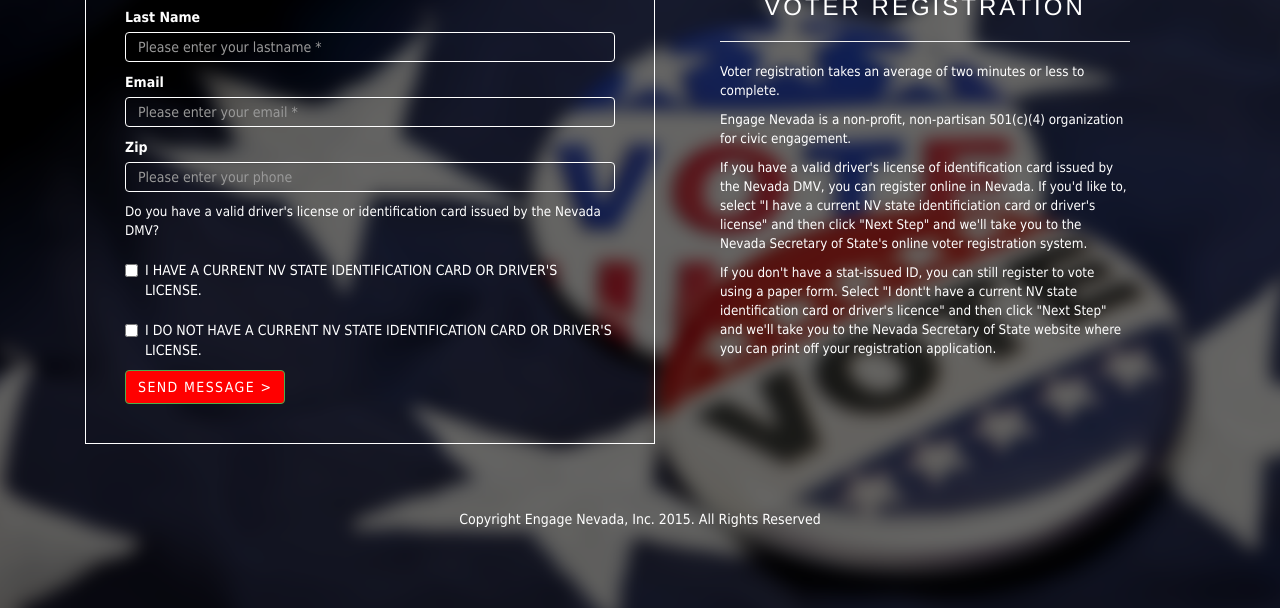
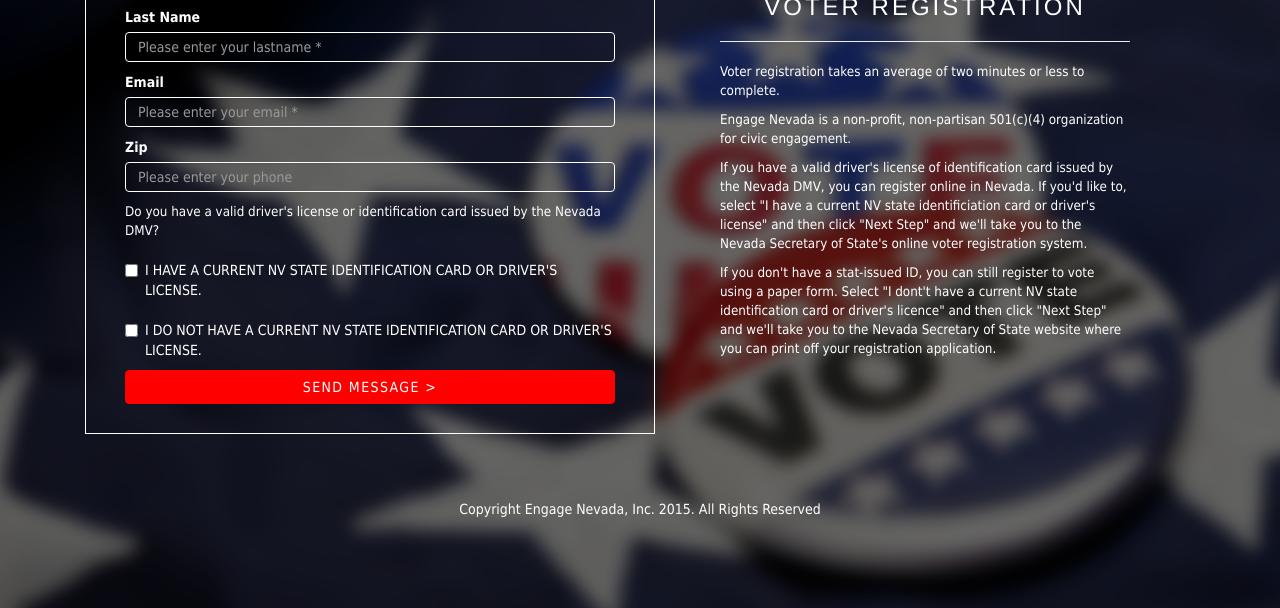
Before and after one commit to ChristopherAllen777/hm-gravity-form, a website: page index.html in a window 1280 px wide. Shown: the part 192-800 px from the top of the page. Drawn offline with nearby package versions, Linux system fonts and the light colour scheme.

Commit message:
Submit Button rework

```diff
--- a/assets/css/style.css
+++ b/assets/css/style.css
@@ -66,7 +66,9 @@ div.col-sm-5 {
     font-weight: 200;
     text-transform: uppercase;
     letter-spacing: 0.1em;
-    margin-bottom: 10px;
+    display: block;
+    margin: auto;
+    width: 100%;
 }
 footer {
     text-align: center;
@@ -77,3 +79,14 @@ footer {
 .text-muted {
     color: white;
 }
+.checkbox-input {
+    background-color: rgba(0,0,0,0) !important;
+    border-color: white;
+    height: 30px;
+    color: #fff;
+}
+.btn-success {
+     color: #fff;
+    background-color: red;
+    border-color: red;
+}
```
